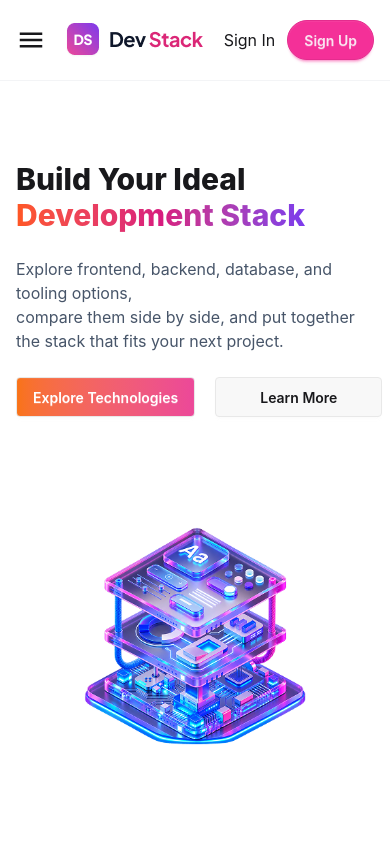
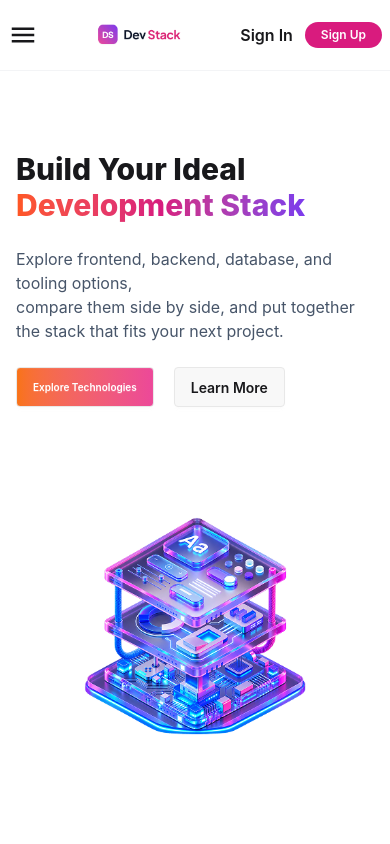
Before and after one commit to rohanislambd/assignment-5-devstack, a React (Vite) app: page / in a window 390 px wide. Shown: the top 844 px of the page. Built offline with nearby package versions, Linux system fonts and the light colour scheme.

Commit message:
add project details to README

```diff
--- a/src/App.tsx
+++ b/src/App.tsx
@@ -1,4 +1,4 @@
-import { Suspense } from "react";
+import { Suspense, useState } from "react";
 import Banner from "./components/Banner"
 import Navbar from "./components/Navbar"
 import Technologies from "./components/technologies/Technologies"
@@ -12,7 +12,8 @@ const technologyFetch =async ():Promise<ITechnologies[]> => {
 }
 
 function App() {
-  const technologiesPromise = technologyFetch();
+  // const technologiesPromise = technologyFetch();
+  const [technologiesPromise] = useState(() => technologyFetch())
 
   return (
     <>
--- a/src/components/Banner.tsx
+++ b/src/components/Banner.tsx
@@ -10,8 +10,8 @@ const Banner = () => {
           side by side, and put together the stack that fits your next project.
         </p>
         <div className="flex gap-5">
-          <button className="btn bg-gradient-to-r from-[#F97316]  to-[#EC4899] rounded text-white">Explore Technologies</button>
-          <button className="btn rounded px-11">Learn More</button>
+          <button className="btn bg-gradient-to-r from-[#F97316]  to-[#EC4899] rounded text-white text-[10px] md:text-base">Explore Technologies</button>
+          <button className="btn rounded md:px-11">Learn More</button>
         </div>
       </div>
       <div>
--- a/src/components/Navbar.tsx
+++ b/src/components/Navbar.tsx
@@ -2,13 +2,13 @@ import { IoMdMenu } from "react-icons/io";
 import Logo from "../assets/logo-text.png";
 const Navbar = () => {
   return (
-    <div className="border-b border-gray-100 px-4">
-      <div className="container mx-auto my-5">
+    <div className="border-b border-gray-100 px-2 sticky top-0 bg-white">
+      <div className="container mx-auto py-5">
         <nav className="flex justify-between items-center">
             <div className="text-3xl md:hidden">
                 <IoMdMenu />
             </div>
-          <img src={Logo} alt="DevStack"  />
+          <img src={Logo} alt="DevStack" className="w-21 md:w-auto"/>
           <ul className="hidden md:flex justify-center items-center gap-7">
             <li>
               <a href="">Home</a>
@@ -27,9 +27,9 @@ const Navbar = () => {
             </li>
           </ul>
           <div className="flex justify-between items-center gap-3">
-            <button className="cursor-pointer ">Sign In</button>
+            <button className="cursor-pointer font-semibold">Sign In</button>
 
-            <button className="btn btn-secondary  rounded-full">Sign Up</button>
+            <button className="text-white bg-[#D91B7E] text-[12px] md:test-[14px] font-semibold rounded-full px-4 md:px-7 py-1 md:py-3">Sign Up</button>
           </div>
         </nav>
       </div>
```
Also changed, not shown: 1 other file (tests, documents, lock files or other folders).
